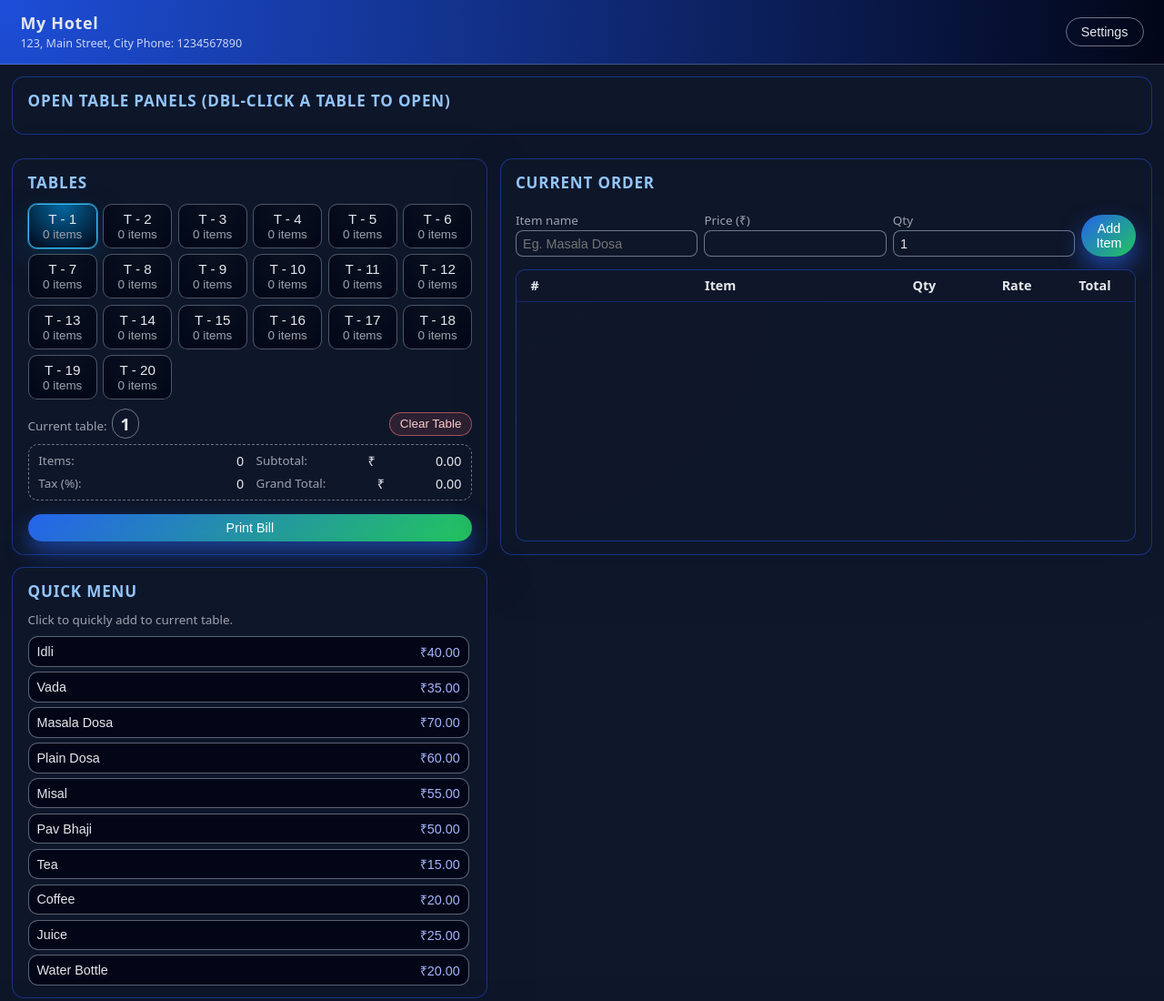
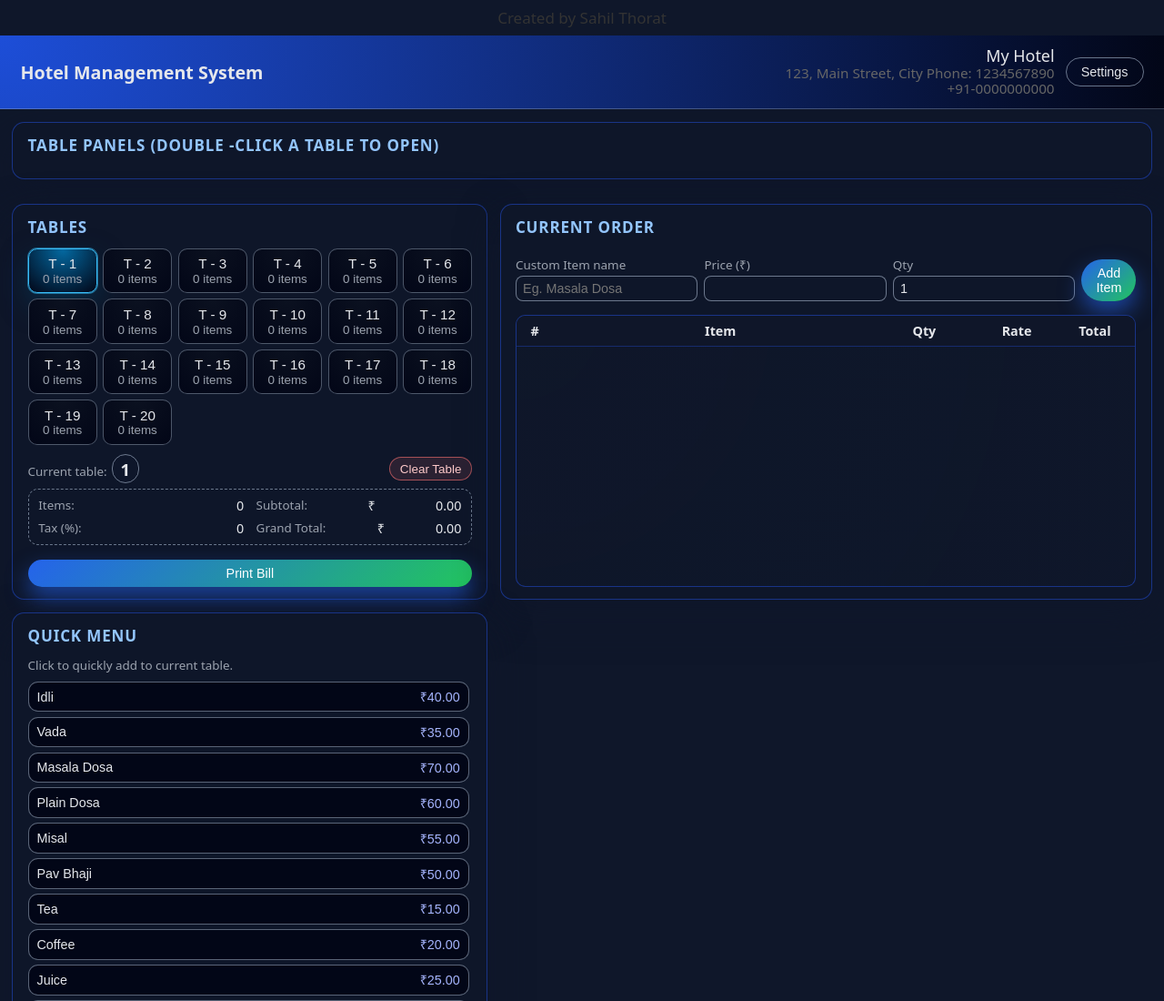
Before and after one commit to sahilt4/hotel-management-app, a website: page index.html in a window 1280 px wide. Shown: the top 1100 px of the page at 91% size. Drawn offline with Linux system fonts and the light colour scheme.

Commit message:
Update index.html

```diff
--- a/index.html
+++ b/index.html
@@ -9,22 +9,26 @@
   <!-- QRCode library (client-side only) -->
   <script src="https://cdn.jsdelivr.net/npm/qrcodejs@1.0.0/qrcode.min.js"></script>
 </head>
-
 <body>
+  <div class="creator-top" style="text-align:center;margin:8px 0;font-size:0.95rem;color:#333;">Created by Sahil Thorat</div>
   <div class="app-shell">
-    <header class="top-bar">
-      <div class="hotel-title">
-        <span id="hotelNameDisplay">My Hotel</span>
-        <small id="hotelAddressDisplay">123, Main Street, City</small>
-      </div>
-      <div class="top-actions">
-        <button id="openSettingsBtn" class="btn ghost-btn">Settings</button>
+    <header class="top-bar" style="display:flex;align-items:center;justify-content:space-between;gap:12px;">
+      <div class="app-title" style="font-weight:700;font-size:1.1rem;">Hotel Management System</div>
+      <div style="display:flex;align-items:center;gap:12px;">
+        <div class="hotel-info" style="text-align:right;line-height:1.1;">
+          <div id="hotelNameDisplay">My Hotel</div>
+          <div id="hotelAddressDisplay" style="font-size:0.85rem;color:#666;">123, Main Street, City</div>
+          <div id="hotelPhoneDisplay" style="font-size:0.85rem;color:#666;">+91-0000000000</div>
+        </div>
+        <div class="top-actions">
+          <button id="openSettingsBtn" class="btn ghost-btn">Settings</button>
+        </div>
       </div>
     </header>
 
   <!-- Open panels area: allows multiple table panels to be open simultaneously -->
   <section id="openPanelsSection" class="panel open-panels-section">
-    <h2>Open Table Panels (dbl-click a table to open)</h2>
+    <h2>Table Panels (double -click a table to open)</h2>
     <div id="openPanels" class="open-panels-container"></div>
   </section>
 
@@ -57,7 +61,7 @@
         <h2>Current Order</h2>
         <div class="order-form">
           <div class="field-group">
-            <label for="itemNameInput">Item name</label>
+            <label for="itemNameInput">Custom Item name</label>
             <input id="itemNameInput" type="text" placeholder="Eg. Masala Dosa" />
           </div>
           <div class="field-group">
@@ -179,10 +183,11 @@
         </thead>
         <tbody id="billItemsBody"></tbody>
       </table>
-      <div class="bill-totals">
+      <div class="bill-totals" style="margin-top:12px;">
         <div>Subtotal: ₹<span id="billSubtotal">0.00</span></div>
         <div>Tax (<span id="billTaxRate">0</span>%): ₹<span id="billTaxAmount">0.00</span></div>
         <div class="bill-grand">Grand Total: ₹<span id="billGrandTotal">0.00</span></div>
+        <div class="bill-credits" style="margin-top:6px;font-size:0.55rem;color:#444;text-align:center;">Credits: Sahil Thorat</div>
         <div class="bill-payment">Paid by: <strong id="billPaymentMethod">-</strong></div>
       </div>
       <div class="bill-footer">
@@ -221,6 +226,7 @@
   </div>
 
   <script src="app.js"></script>
+  <footer class="creator" style="text-align:center;margin:12px 0;font-size:0.9rem;color:#666;">Created by Sahil Thorat</footer>
 </body>
 
 </html>
```
